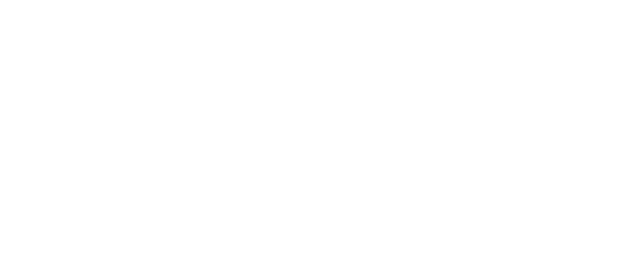
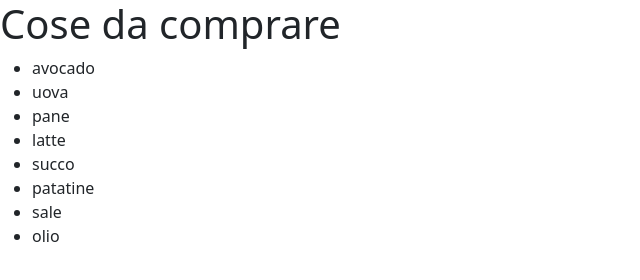
Before and after one commit to VolpinAndrea/js-lista-spesa, a plain HTML site: page index.html in a window 1280 px wide. Shown: the whole page, without its empty margins (0-640 px from the left). Drawn offline with nearby package versions, Linux system fonts and the light colour scheme.

Commit message:
Stampa su html

```diff
--- a/index.html
+++ b/index.html
@@ -4,13 +4,18 @@
 <head>
   <meta charset="utf-8">
   <meta name="viewport" content="width=device-width, initial-scale=1">
-  <title>Bootstrap demo</title>
+  <title>Lista-Della-Spesa</title>
   <link href="https://cdn.jsdelivr.net/npm/bootstrap@5.2.2/dist/css/bootstrap.min.css" rel="stylesheet"
     integrity="sha384-Zenh87qX5JnK2Jl0vWa8Ck2rdkQ2Bzep5IDxbcnCeuOxjzrPF/et3URy9Bv1WTRi" crossorigin="anonymous">
   <link rel="stylesheet" href="style.css">
 </head>
 <body>
+    <h1 class="titolo">Cose da comprare</h1>
+    <div>
+        <ul class="elencoPuntato">
 
+        </ul>
+    </div>
 
   <script src="https://cdn.jsdelivr.net/npm/bootstrap@5.2.2/dist/js/bootstrap.bundle.min.js"
     integrity="sha384-OERcA2EqjJCMA+/3y+gxIOqMEjwtxJY7qPCqsdltbNJuaOe923+mo//f6V8Qbsw3"
--- a/script.js
+++ b/script.js
@@ -15,3 +15,9 @@ while(j < listaSpesa.length){
     j++
 
 }
+
+let elenco = document.querySelector(".elencoPuntato");
+
+for (let i = 0; i < listaSpesa.length; i++) {
+    elenco.innerHTML += "<li>"+listaSpesa[i]+"</li>";
+ }
```
Also changed, not shown: style.css (+11 -0 lines).
